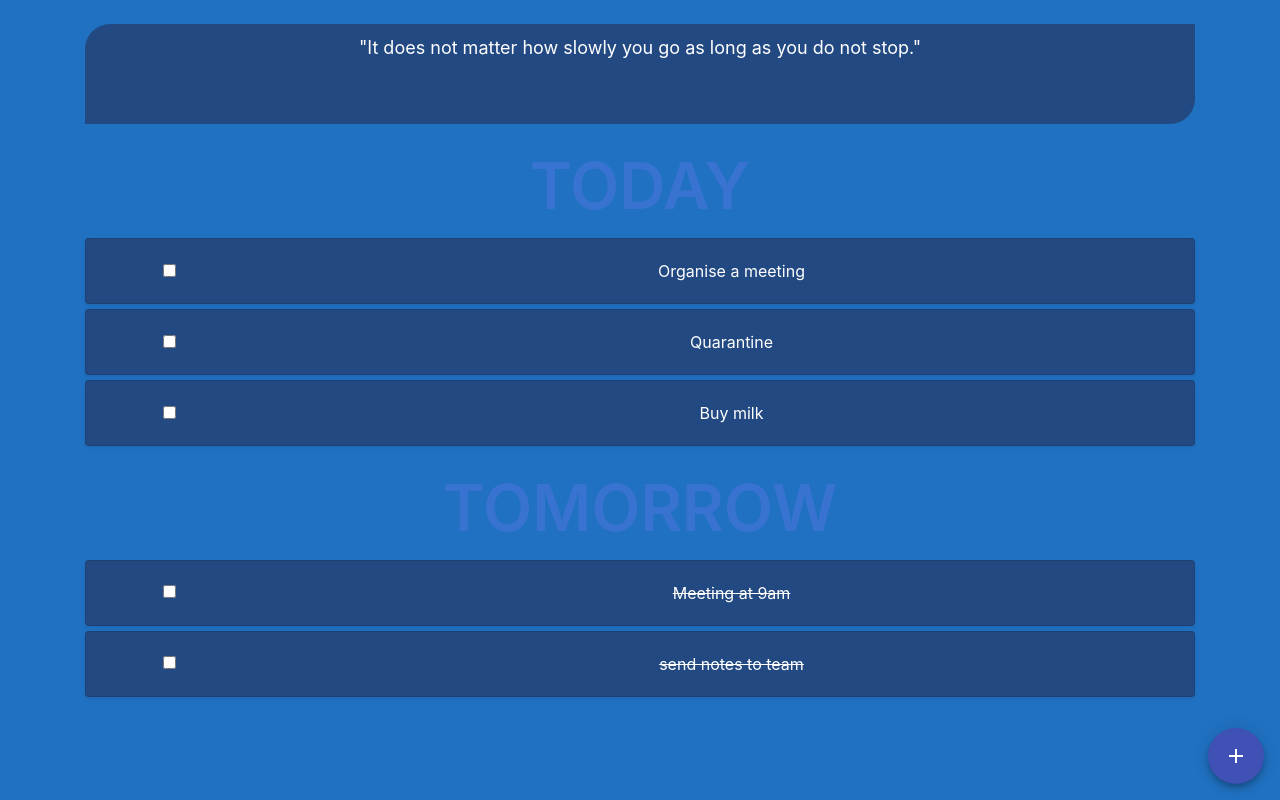
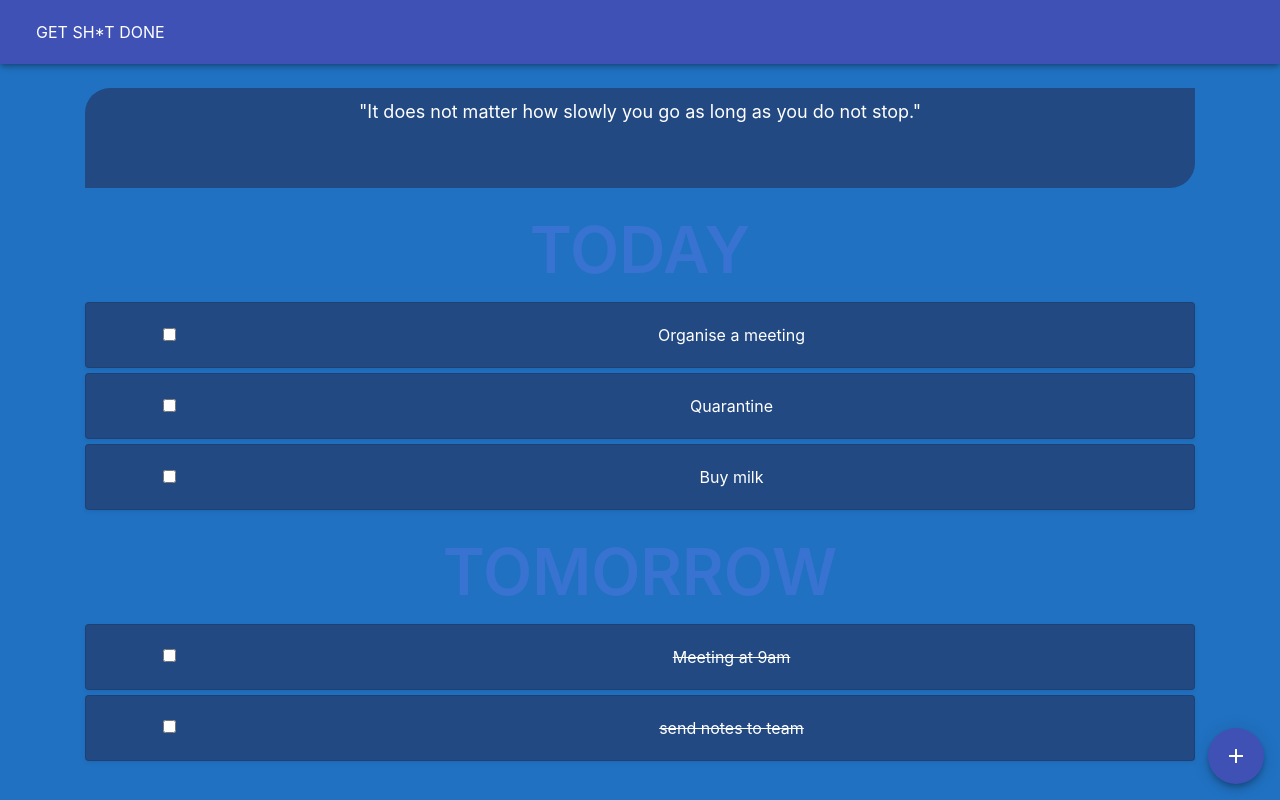
Before and after one commit to BradNichol/todo-app-react, a React (Create React App) app: page / in a window 1280 px wide. Built offline with nearby package versions, Linux system fonts and the light colour scheme.

Commit message:
AppBar created

```diff
--- a/src/Nav/Nav.js
+++ b/src/Nav/Nav.js
@@ -9,6 +9,16 @@ function Nav() {
 
         <header className="container-fluid">
             <nav>
+                <AppBar position="fixed">
+                    <Toolbar>
+                        <IconButton edge="start" aria-label="menu">
+                            <MenuIcon />
+                        </IconButton>
+                        GET SH*T DONE
+                    </Toolbar>
+                </AppBar>
+                <Toolbar />
+
 
 
 
```
